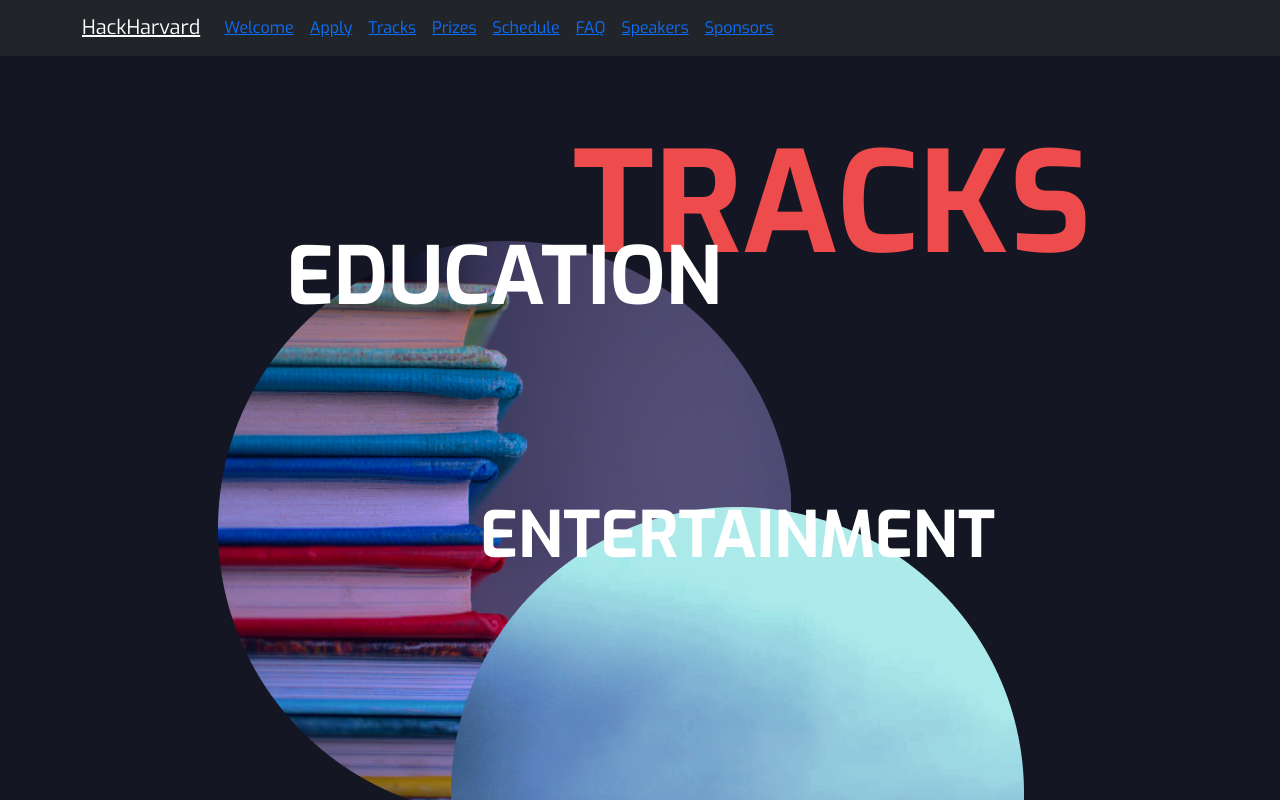
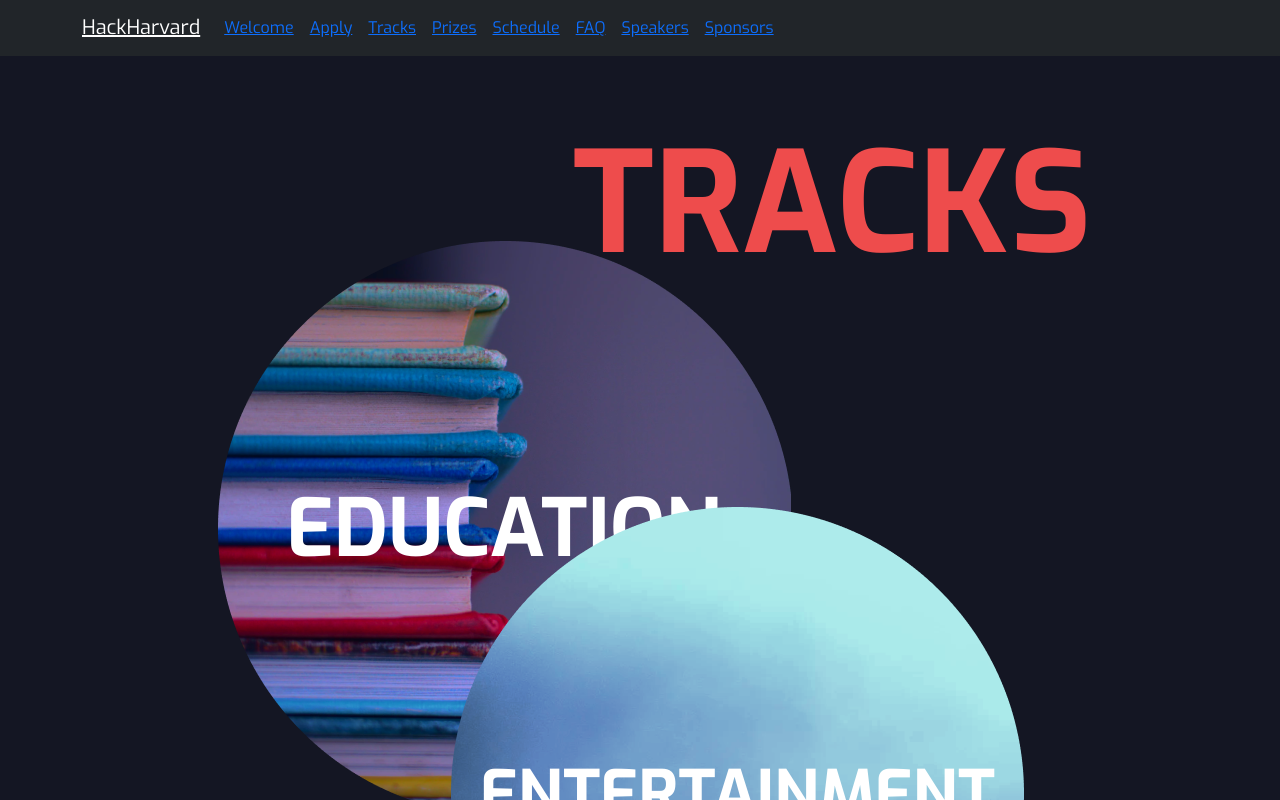
Before and after one commit to Elephant333/hackharvard2022, a React (Create React App) app: page /tracks in a window 1280 px wide. Shown: the top 800 px of the page. Built offline with nearby package versions, Linux system fonts and the light colour scheme.

Commit message:
Working backfaces for the flipcard on Track subpage

```diff
--- a/src/Tracks.js
+++ b/src/Tracks.js
@@ -12,6 +12,15 @@ function Tracks() {
           </div>
           <div className={styles.back}>
             The description for the education track goes here!
+            Lorem ipsum dolor sit amet, consectetur adipiscing elit. Vivamus ornare ligula
+            ultricies sapien rutrum, at porta mi vehicula. Duis aliquet enim odio, ac
+            aliquam velit dapibus vitae. Nunc cursus in ipsum aliquam dapibus. Maecenas
+            finibus, massa ac commodo venenatis, lectus eros accumsan ipsum, eu pharetra
+            ante lacus sit amet nulla. Cras libero mauris, eleifend non commodo sed, egestas
+            a erat. Sed maximus, metus et tempus hendrerit, enim nulla dapibus libero, quis
+            ultricies mi diam ut erat. Aenean eleifend dictum leo. Quisque malesuada
+            elementum purus. Quisque sit amet sem at magna vestibulum laoreet quis ut ipsum.
+            Mauris eget tempor velit, ac pellentesque nisi.
           </div>
         </div>
       </div>
--- a/src/styles/Tracks.module.css
+++ b/src/styles/Tracks.module.css
@@ -51,9 +51,16 @@ index.css initializes all the fonts, so no need to do here */
   -webkit-transform:rotateY(0deg);
 }
 
+/* hardcoded (for now), need to find a better solution */
+.front {
+  line-height: 36rem;
+}
+
 .back {
   color: white;
+  font-size: 1.5rem;
   transform: rotateY(180deg);
+  line-height: 2rem;
 }
 
 .education {
```
